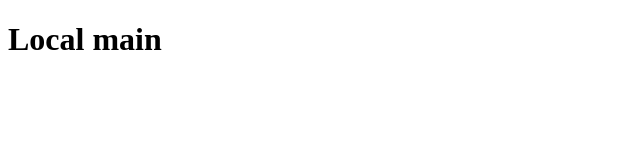
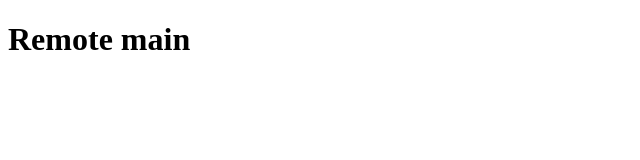
Before and after one commit to eugene-vanyan/test, a plain HTML site: page data_sources/index.html in a window 1280 px wide. Shown: the whole page, without its empty margins (0-640 px from the left). Drawn offline with Linux system fonts and the light colour scheme.

Commit message:
Update index.html

```diff
--- a/data_sources/index.html
+++ b/data_sources/index.html
@@ -6,6 +6,6 @@
     <title>Document</title>
 </head>
 <body>
-    <h1>Local main</h1>
+    <h1>Remote main</h1>
 </body>
 </html>
```
